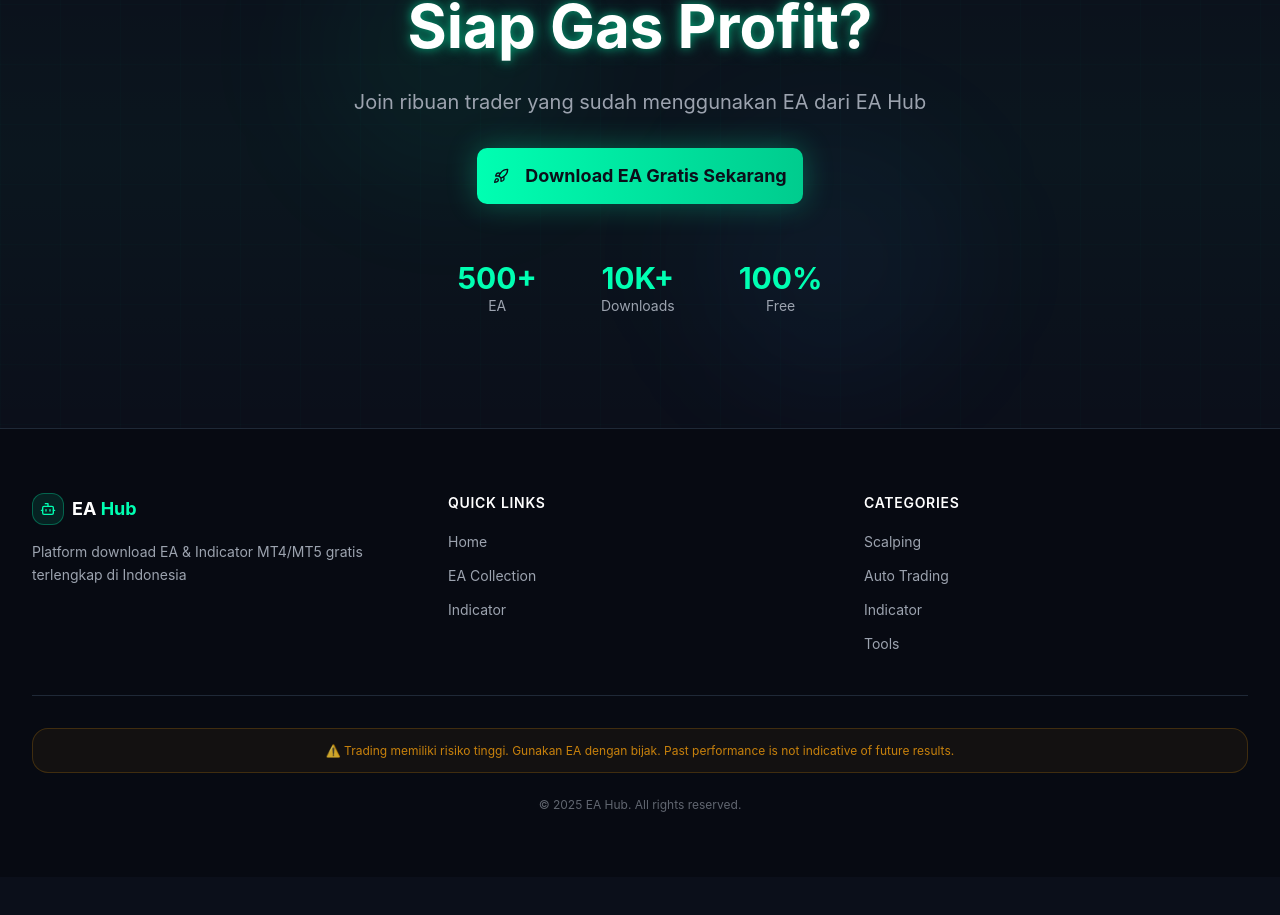
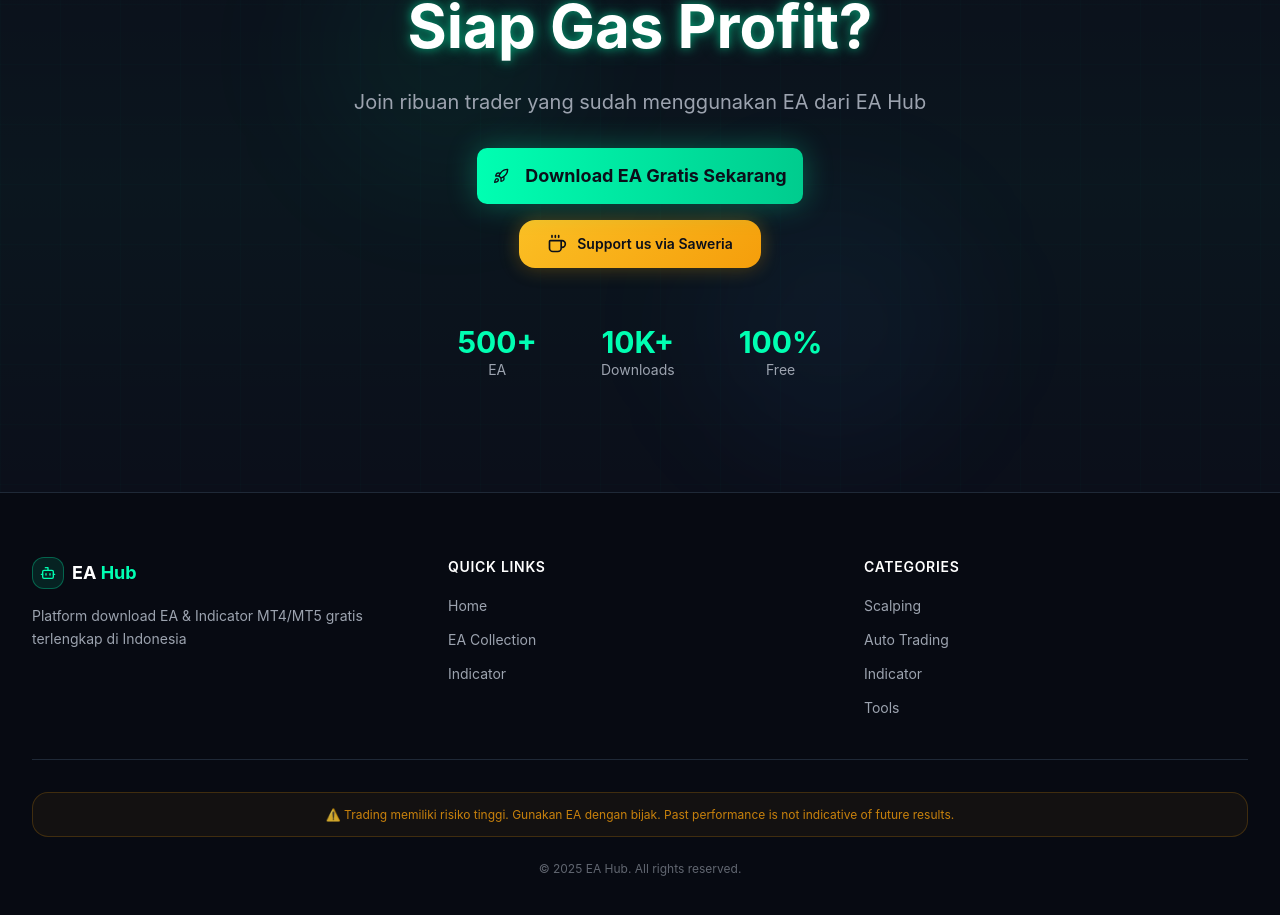
Before and after one commit to masrur2234/EA-Hub, a Next.js app: page / in a window 1280 px wide. Shown: the part 4454-5369 px from the top of the page. Before the commit the page ends 5331 px from the top, so only its background shows below. Built offline with nearby package versions, Linux system fonts and the light colour scheme; no server answers; the database is empty.

Commit message:
Update CTASection.tsx

```diff
--- a/src/components/landing/CTASection.tsx
+++ b/src/components/landing/CTASection.tsx
@@ -10,18 +10,22 @@
   { value: '100%', label: 'Free' },
 ];
 
+const DEFAULT_SAWERIA_URL = 'https://saweria.co/eahub';
+
 export default function CTASection() {
-  const [saweriaUrl, setSaweriaUrl] = useState('');
+  const [saweriaUrl, setSaweriaUrl] = useState(DEFAULT_SAWERIA_URL);
 
   useEffect(() => {
-    fetch('/api/site-config')
+    fetch(`/api/site-config?t=${Date.now()}`)
       .then((res) => res.json())
       .then((data) => {
         if (data.saweriaUrl) {
           setSaweriaUrl(data.saweriaUrl);
         }
       })
-      .catch(() => {});
+      .catch(() => {
+        setSaweriaUrl(DEFAULT_SAWERIA_URL);
+      });
   }, []);
 
   return (
@@ -65,7 +69,6 @@
             </Button>
 
             {/* Saweria Donation Button */}
-            {saweriaUrl && (
             <a
               href={saweriaUrl}
               target="_blank"
@@ -80,7 +83,6 @@
               <Coffee className="w-5 h-5" />
               Support us via Saweria
             </a>
-            )}
           </div>
 
           {/* Stats */}
```
Lines whose indentation alone changed are shown as unchanged.
